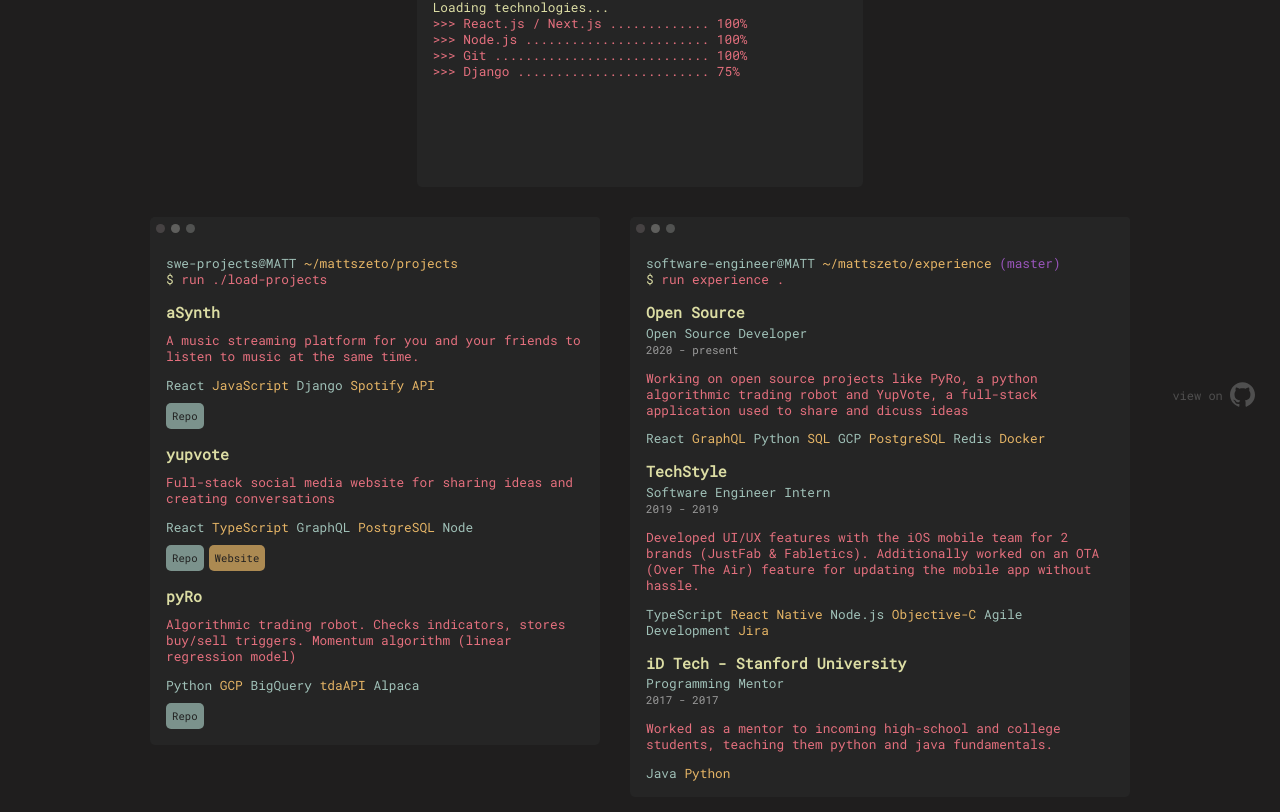
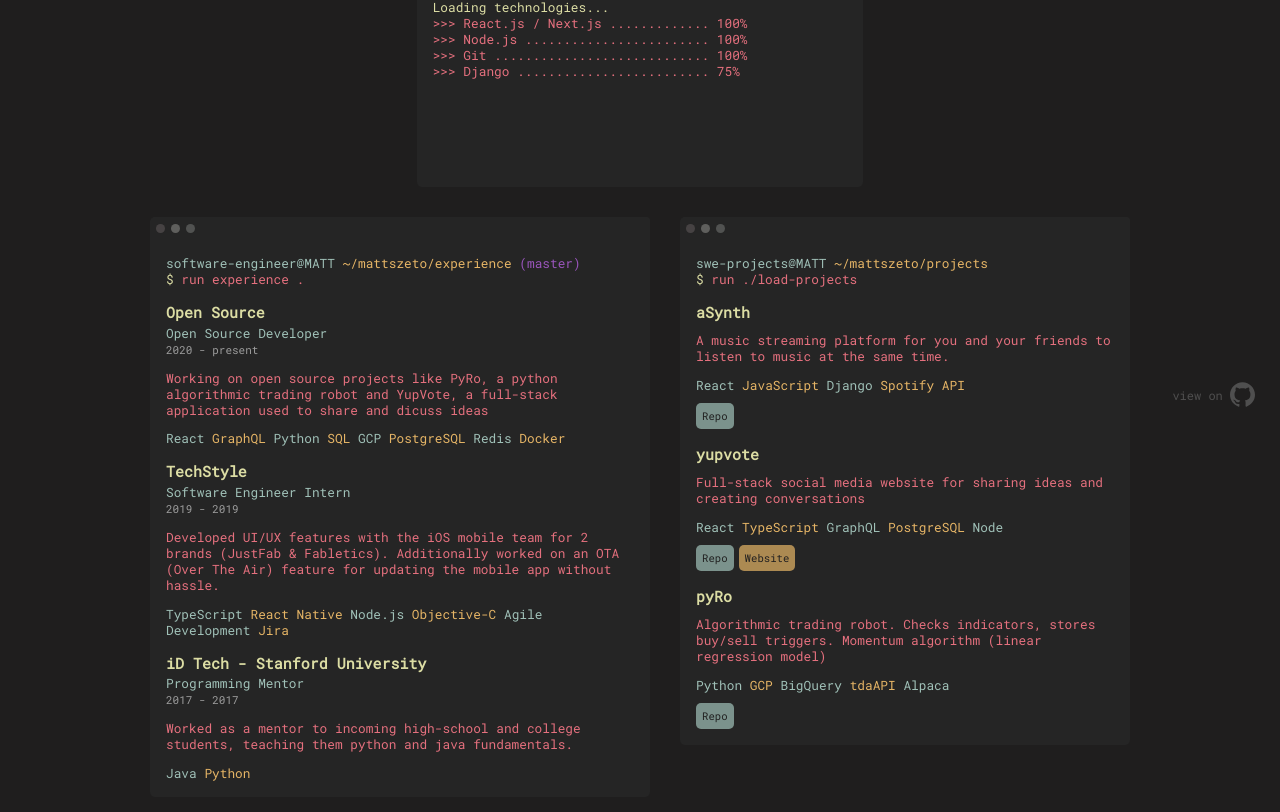
Before and after one commit to mattszeto/portfolio, a React (Create React App) app: page / in a window 1280 px wide. Shown: the part 368-1180 px from the top of the page. Built offline with nearby package versions, Linux system fonts and the light colour scheme.

Commit message:
removed dragging for the time being, until i figure out how to make it easier to change

```diff
--- a/src/App.js
+++ b/src/App.js
@@ -38,16 +38,16 @@
       {dimensions.width >= 800 ? (
         <div>
           <div className="app-about-me">
-            <Window draggable size="m">
+            <Window size="m">
               <AboutMe />
             </Window>
           </div>
           <div className="app-details">
-            <Window draggable size="s">
-              <Projects />
-            </Window>
             <Window size="m">
               <Experience />
+            </Window>
+            <Window size="s">
+              <Projects />
             </Window>
           </div>
         </div>
@@ -61,10 +61,10 @@
 
           <div className="app-details">
             <Window size="s">
-              <Projects />
+              <Experience />
             </Window>
             <Window size="s">
-              <Experience />
+              <Projects />
             </Window>
           </div>
         </div>
```
